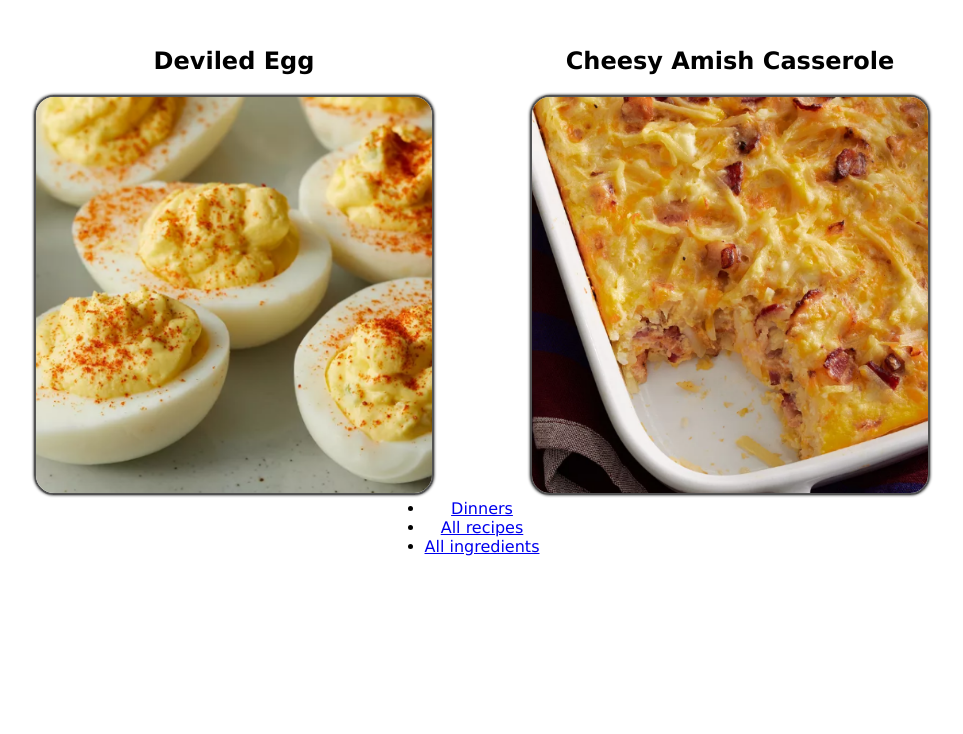
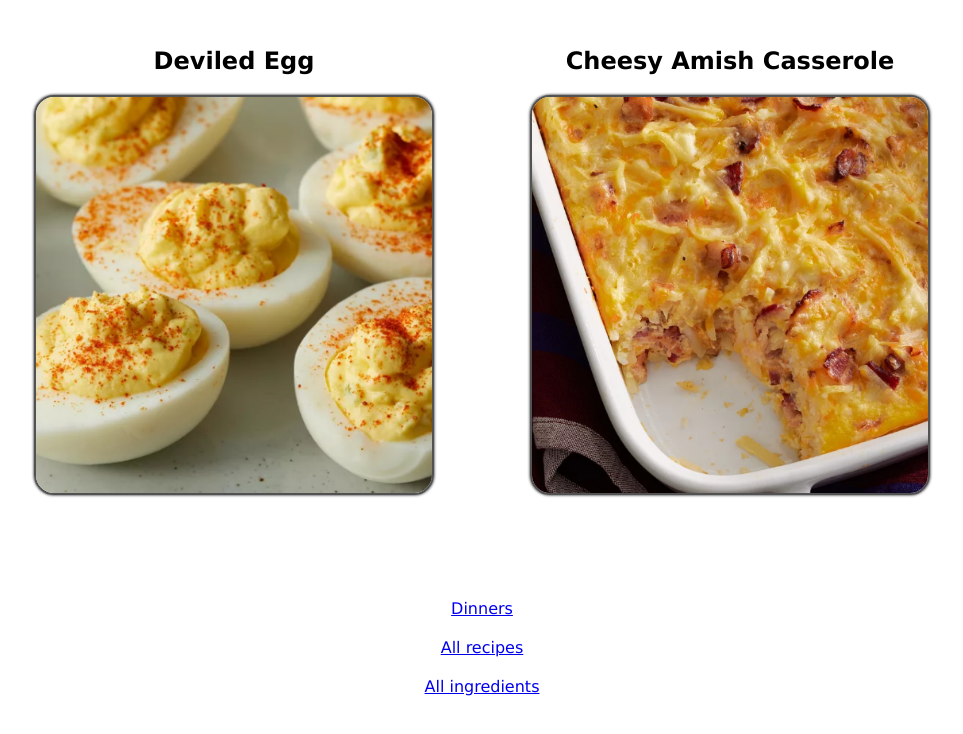
Before and after one commit to Fsocciety/odin-recipes, a plain HTML site: page index.html in a window 1280 px wide. Shown: the part 843-1577 px from the top of the page, without its empty margins (158-1121 px from the left). Before the commit the page ends 1499 px from the top, so only its background shows below. Drawn offline with Linux system fonts and the light colour scheme.

Commit message:
Added unordered list

```diff
--- a/style.css
+++ b/style.css
@@ -61,3 +61,13 @@ h2 {
     box-shadow: 0 0 10px black;
     margin-bottom: 100px;
 }
+
+ul {
+    margin-top: 100px;
+}
+
+li {
+    list-style: none;
+    margin: 20px;
+    text-decoration: none;
+}
```
